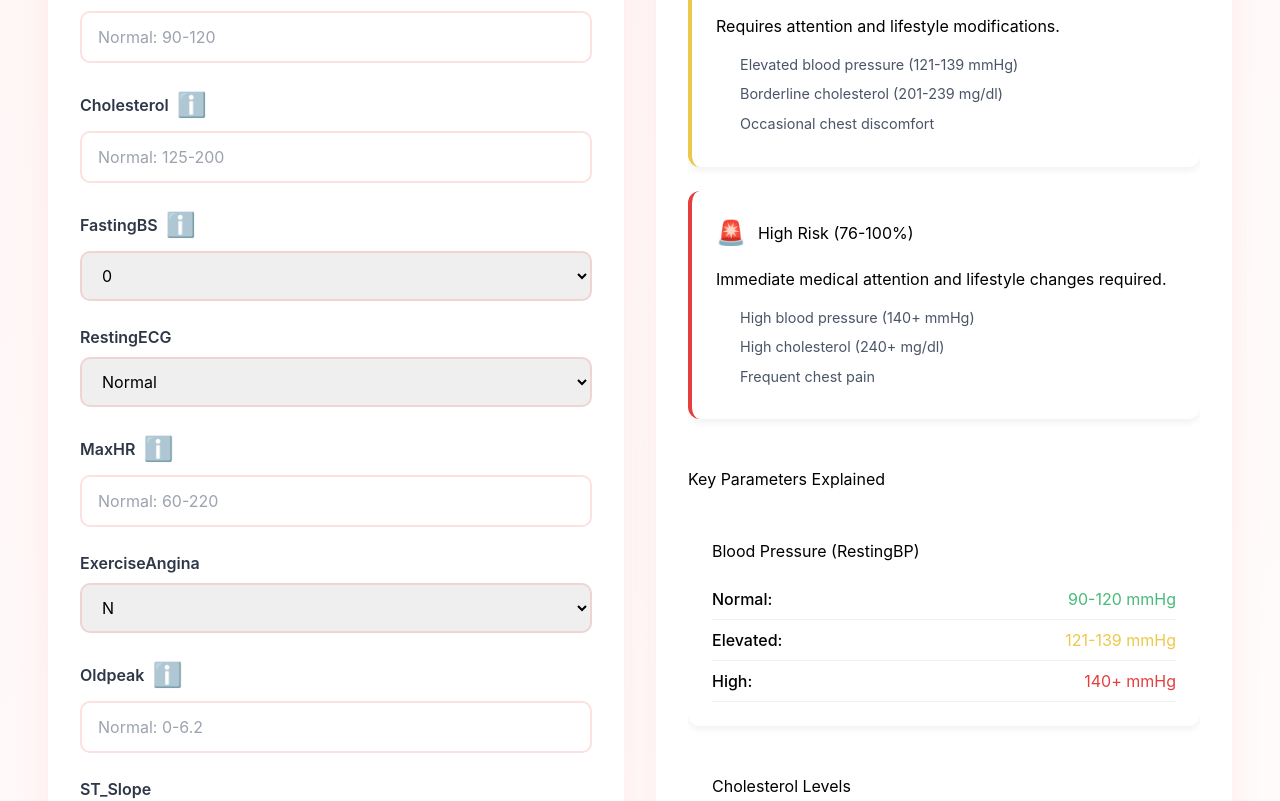
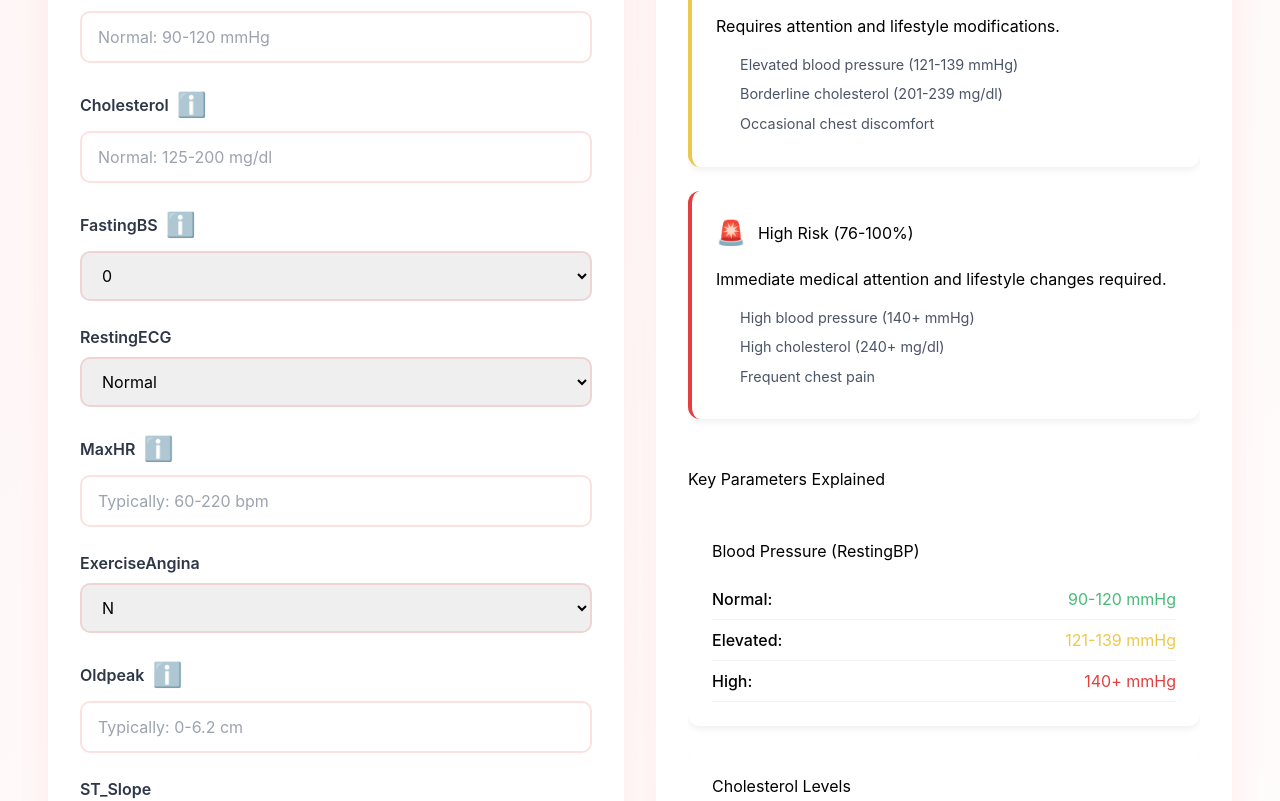
Before and after one commit to toshankanwar/Heart-failure-Prediction-final, a React (Create React App) app in the folder frontend/: page /predict in a window 1280 px wide. Shown: the part 605-1406 px from the top of the page. Built offline with nearby package versions, Linux system fonts and the light colour scheme.

Commit message:
Update Predict.jsx

```diff
--- a/frontend/src/pages/Predict.jsx
+++ b/frontend/src/pages/Predict.jsx
@@ -86,12 +86,12 @@ export default function Predict() {
     },
     RestingBP: {
       description: "Resting blood pressure (mm Hg)",
-      range: "Normal: 90-120",
+      range: "Normal: 90-120 mmHg",
       critical: "Above 140 is considered high",
     },
     Cholesterol: {
       description: "Serum cholesterol (mg/dl)",
-      range: "Normal: 125-200",
+      range: "Normal: 125-200 mg/dl",
       critical: "Above 240 is considered high risk",
     },
     FastingBS: {
@@ -104,12 +104,12 @@ export default function Predict() {
     },
     MaxHR: {
       description: "Maximum heart rate achieved",
-      range: "Normal: 60-220",
+      range: "Typically: 60-220 bpm",
       formula: "220 - age (approximate max)",
     },
     Oldpeak: {
       description: "ST depression induced by exercise relative to rest",
-      range: "Normal: 0-6.2",
+      range: "Typically: 0-6.2 cm",
       critical: "Higher values indicate higher risk",
     },
   };
```
